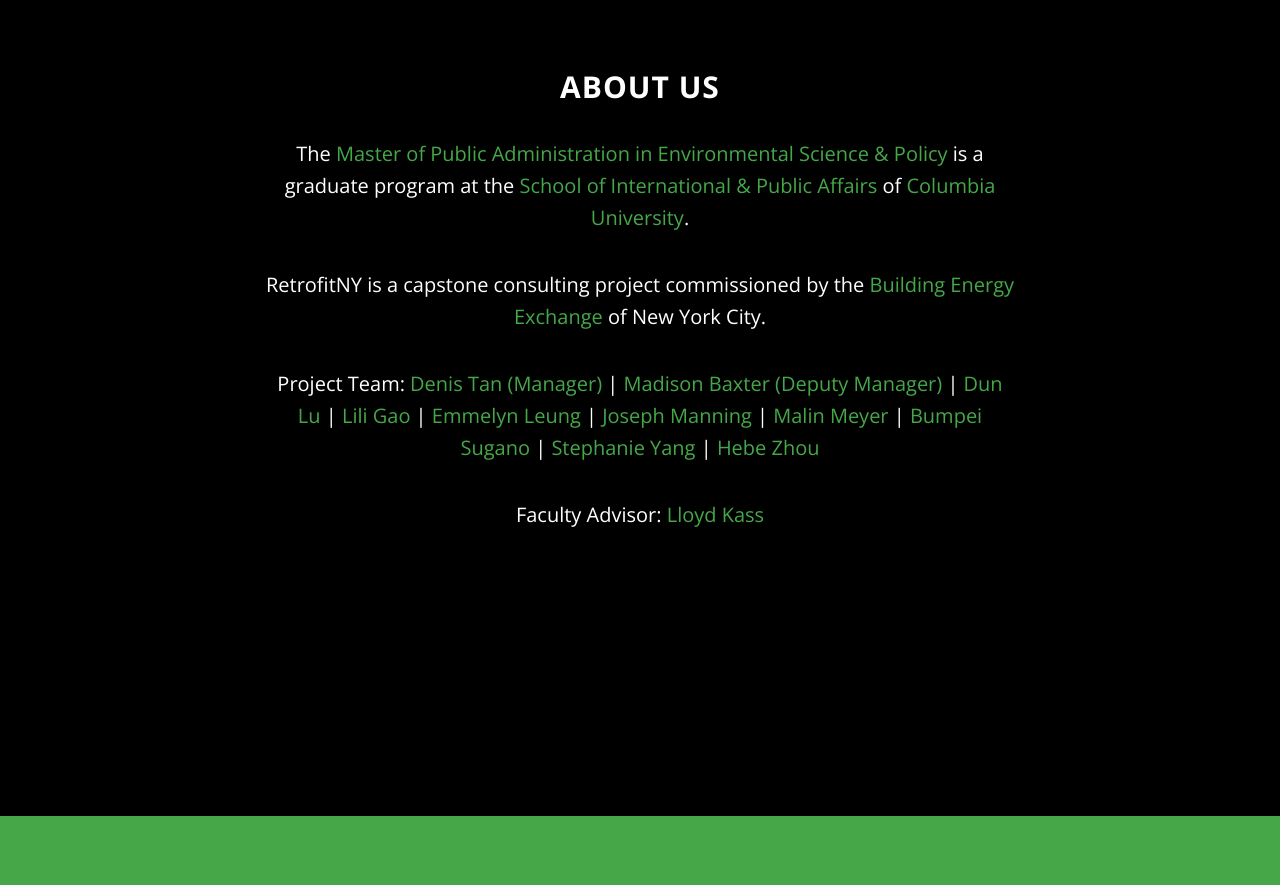
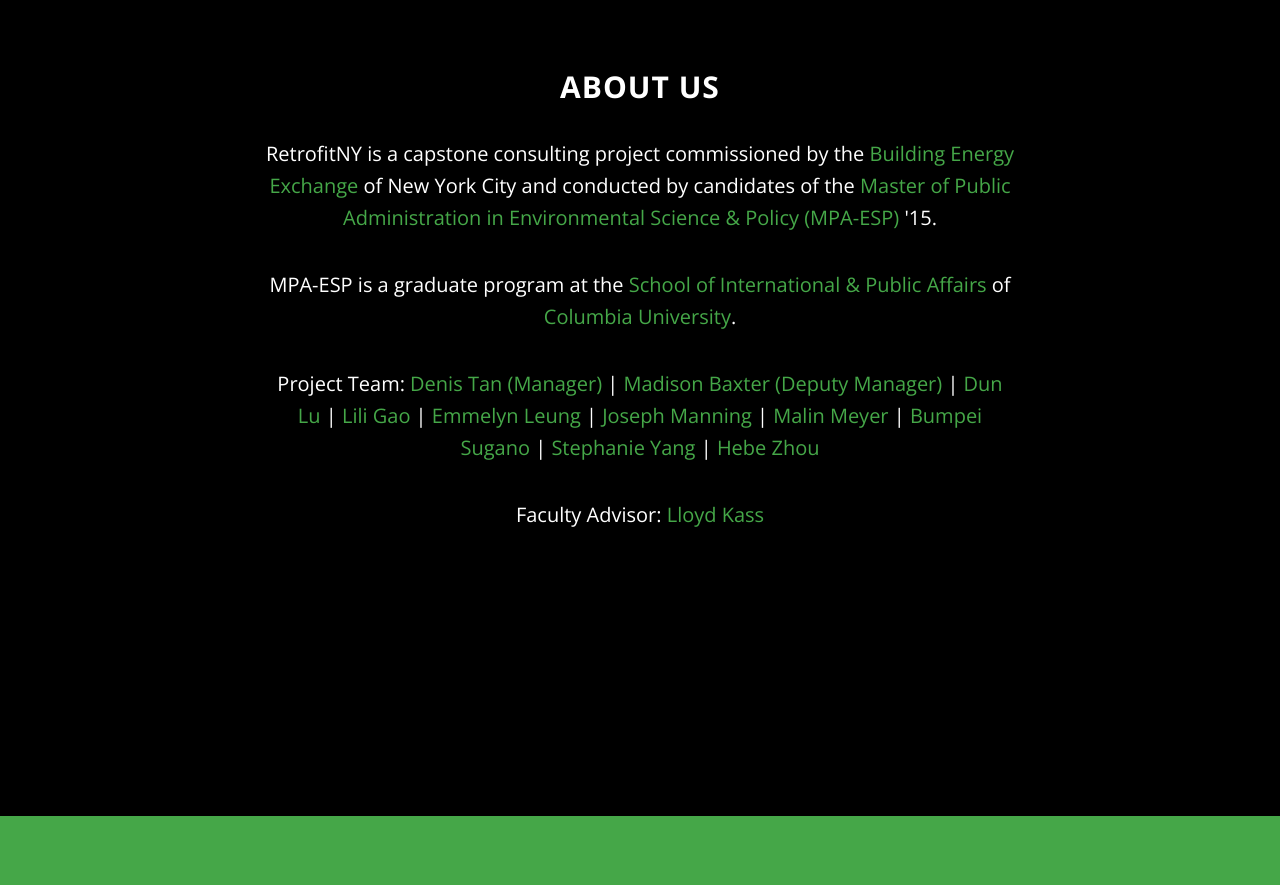
Before and after one commit to RetrofitNY/retrofitny.github.io, a plain HTML site: page index.html in a window 1280 px wide. Shown: the part 980-1865 px from the top of the page. Drawn offline with nearby package versions, Linux system fonts and the light colour scheme.

Commit message:
Format changes

```diff
--- a/css/grayscale.css
+++ b/css/grayscale.css
@@ -32,7 +32,7 @@
 
 p {
     margin: 0 0 25px;
-    font-size: 17px;
+    font-size: 18px;
     line-height: 1.5;
 }
 
@@ -273,11 +273,6 @@
     -o-background-size: cover;
 }
 
-#map {
-    width: 100%;
-    height: 200px;
-    margin-top: 100px;
-}
 
 @media(min-width:767px) {
     .content-section {
--- a/index.html
+++ b/index.html
@@ -57,8 +57,8 @@
         <div class="row">
             <div class="col-lg-8 col-lg-offset-2">
                 <h2>About Us</h2>
-                <p>The <a href="http://mpaenvironment.ei.columbia.edu/">Master of Public Administration in Environmental Science & Policy</a> is a graduate program at the <a href="https://sipa.columbia.edu/">School of International & Public Affairs</a> of <a href="http://www.columbia.edu/">Columbia University</a>.</p>
-                <p>RetrofitNY is a capstone consulting project commissioned by the <a href="http://be-exchange.org/">Building Energy Exchange</a> of New York City.</p>
+                <p>RetrofitNY is a capstone consulting project commissioned by the <a href="http://be-exchange.org/">Building Energy Exchange</a> of New York City and conducted by candidates of the <a href="http://mpaenvironment.ei.columbia.edu/">Master of Public Administration in Environmental Science & Policy (MPA-ESP)</a> '15.</p>
+                <p>MPA-ESP is a graduate program at the <a href="https://sipa.columbia.edu/">School of International & Public Affairs</a> of <a href="http://www.columbia.edu/">Columbia University</a>.</p>
 				<p>Project Team: <a href="http://www.linkedin.com/in/denistanwh/en">Denis Tan (Manager)</a> | <a href="http://www.linkedin.com/pub/madison-baxter/72/9ab/414/en">Madison Baxter (Deputy Manager)</a> | <a href="http://www.linkedin.com/pub/dun-lu/9a/838/597/en">Dun Lu</a> | <a href="http://www.linkedin.com/in/liligao/en">Lili Gao</a> | <a href="http://www.linkedin.com/pub/emmelyn-leung/74/959/462/en">Emmelyn Leung</a> | <a href="http://www.linkedin.com/pub/joseph-manning/72/3b/a/en">Joseph Manning</a> | <a href="http://www.linkedin.com/pub/malin-meyer/80/386/616/en">Malin Meyer</a> | <a href="http://www.linkedin.com/pub/bumpei-sugano/82/429/ab2/en">Bumpei Sugano</a> | <a href="http://www.linkedin.com/pub/stephanie-yang/19/537/5/en">Stephanie Yang</a> | <a href="http://www.linkedin.com/pub/jingyu-hebe-zhou/28/594/a36/en">Hebe Zhou</a></p>
 				<p>Faculty Advisor: <a href="http://www.linkedin.com/pub/lloyd-kass/3/539/416/en">Lloyd Kass</a><p>
             </div>
```
